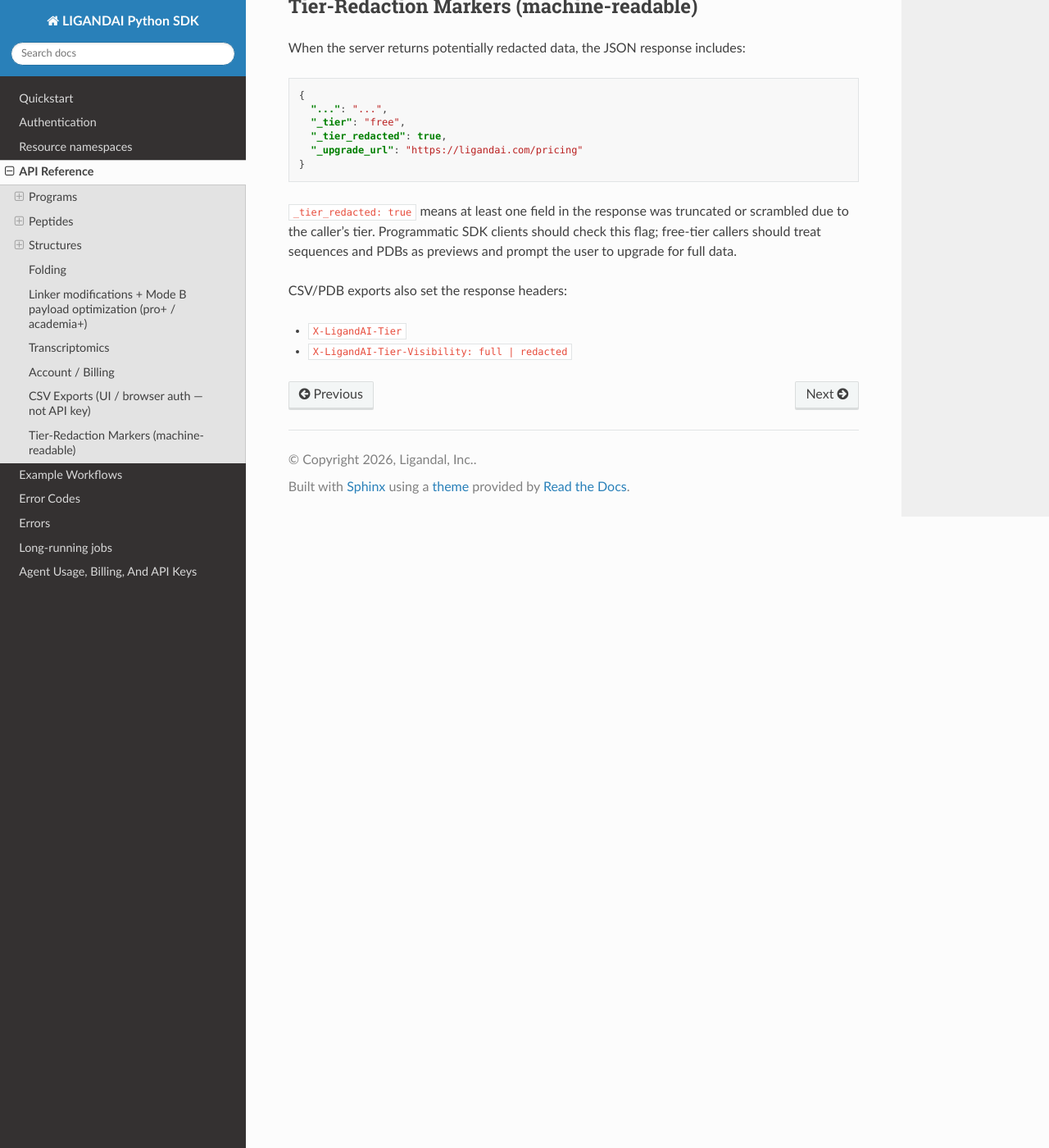
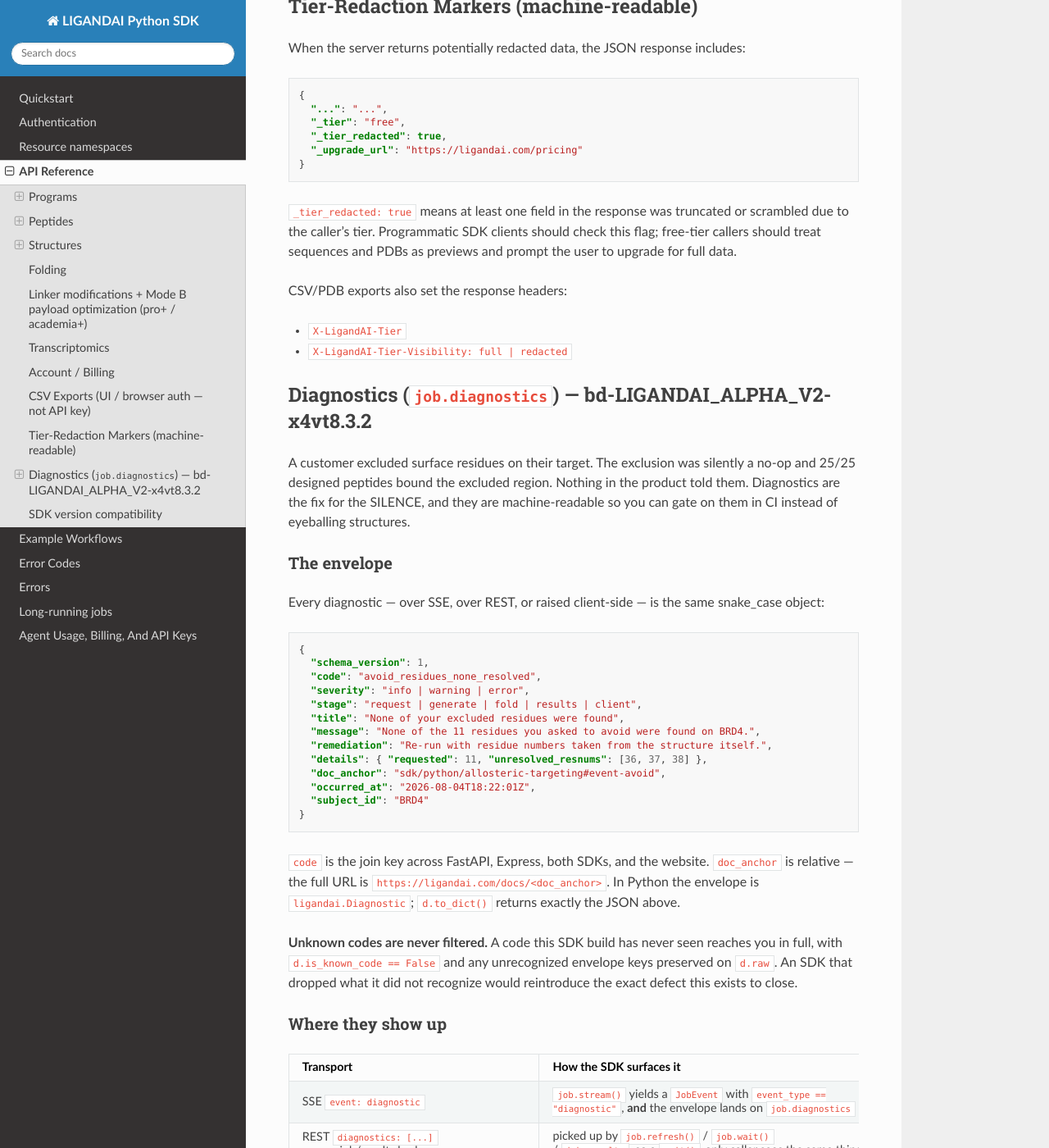
Before and after one commit to Ligandal-Inc/LigandAI-Official-SDK, a Sphinx documentation site: the page built from docs/api_reference.md, in a window 1280 px wide and 1400 px high, scrolled down 12542 px. Shown: the whole window at 82% size. Built offline with Sphinx 7.4.7 and the Read the Docs theme 3.1.0, drawn with Linux system fonts in a browser that asks for light colours; pages that are not in the unit, such as notebooks, are missing from menus; some of the changed text lies outside the part shown.

Commit message:
docs(sdk): document the diagnostics surface and version advisory [bd-LIGANDAI_ALPHA_V2-x4vt8.3.2]
README gains a "Diagnostics — did the run actually do what you asked?" section
led by the customer failure it exists to prevent, with the CI gate
(diagnostics_at_least("error")), the LigandAIDiagnosticWarning escalation
filter, the client-side TargetingValidationResult.diagnostics accessor, and the
version advisory. docs/api_reference.md gains the full wire envelope, the
transport table (SSE / REST / legacy / client-side / headers), the complete
code registry with severities, and the GET /api/sdk/compatibility contract.

Both spell out that unknown codes are never filtered — that property is the
whole contract, so it belongs in the docs, not only in the tests.

doc_anchor values are relative; the full URL is
https://ligandai.com/docs/<doc_anchor>.

CHANGELOG records everything under [Unreleased]. NO version bump and NO publish
— pyproject stays at 0.11.0.

````diff
--- a/docs/api_reference.md
+++ b/docs/api_reference.md
@@ -555,3 +555,147 @@
 CSV/PDB exports also set the response headers:
 - `X-LigandAI-Tier`
 - `X-LigandAI-Tier-Visibility: full | redacted`
+
+## Diagnostics (`job.diagnostics`) — bd-LIGANDAI_ALPHA_V2-x4vt8.3.2
+
+A customer excluded surface residues on their target. The exclusion was
+silently a no-op and 25/25 designed peptides bound the excluded region.
+Nothing in the product told them. Diagnostics are the fix for the SILENCE,
+and they are machine-readable so you can gate on them in CI instead of
+eyeballing structures.
+
+### The envelope
+
+Every diagnostic — over SSE, over REST, or raised client-side — is the same
+snake_case object:
+
+```json
+{
+  "schema_version": 1,
+  "code": "avoid_residues_none_resolved",
+  "severity": "info | warning | error",
+  "stage": "request | generate | fold | results | client",
+  "title": "None of your excluded residues were found",
+  "message": "None of the 11 residues you asked to avoid were found on BRD4.",
+  "remediation": "Re-run with residue numbers taken from the structure itself.",
+  "details": { "requested": 11, "unresolved_resnums": [36, 37, 38] },
+  "doc_anchor": "sdk/python/allosteric-targeting#event-avoid",
+  "occurred_at": "2026-08-04T18:22:01Z",
+  "subject_id": "BRD4"
+}
+```
+
+`code` is the join key across FastAPI, Express, both SDKs, and the website.
+`doc_anchor` is relative — the full URL is
+`https://ligandai.com/docs/<doc_anchor>`. In Python the envelope is
+`ligandai.Diagnostic`; `d.to_dict()` returns exactly the JSON above.
+
+**Unknown codes are never filtered.** A code this SDK build has never seen
+reaches you in full, with `d.is_known_code == False` and any unrecognized
+envelope keys preserved on `d.raw`. An SDK that dropped what it did not
+recognize would reintroduce the exact defect this exists to close.
+
+### Where they show up
+
+| Transport | How the SDK surfaces it |
+| --- | --- |
+| SSE `event: diagnostic` | `job.stream()` yields a `JobEvent` with `event_type == "diagnostic"`, **and** the envelope lands on `job.diagnostics` |
+| REST `diagnostics: [...]` on any job/results body | picked up by `job.refresh()` / `job.wait()` / `job.results`, so a `wait()`-only caller sees the same thing |
+| Legacy `target_residues_applied` / `avoid_residues_applied` / `targeting_warning` | normalized locally into the same envelopes, so an older server still surfaces the problem |
+| Client-side pre-flight (before any HTTP call) | `TargetingValidationResult.diagnostics` (`stage == "client"`) |
+| `X-LigandAI-SDK-*` response headers | `sdk_outdated` / `sdk_unsupported` / `sdk_version_unknown` |
+
+Severity `warning` and above additionally raises a
+`LigandAITargetingWarning` on the `warnings` channel, so a caller who never
+reads `job.diagnostics` is still told. Repeats do not re-warn — a polling
+`wait()` loop warns once.
+
+### Reading them
+
+```python
+job = client.peptides.generate(
+    gene="BRD4",
+    avoid_residues=[{"chain": "A", "start": 36, "end": 46}],
+)
+job.wait()
+
+for d in job.diagnostics:
+    print(d.severity, d.code, d.message, d.remediation, d.details)
+
+# Gate a pipeline on it — this is the check the customer never had:
+if job.diagnostics_at_least("error"):
+    raise SystemExit("targeting did not do what was asked")
+
+job.worst_diagnostic_severity   # "error" | "warning" | "info" | None
+```
+
+Escalate the warning channel to an exception instead:
+
+```python
+import warnings
+from ligandai import LigandAIDiagnosticWarning
+
+warnings.simplefilter("error", LigandAIDiagnosticWarning)
+```
+
+### Code registry
+
+`ligandai.DIAGNOSTIC_CODES` is the taxonomy this build knows;
+`ligandai.known_codes()` lists them. It mirrors the platform registry
+(`shared/warnings.json`) — adding a code is additive, renaming one is a
+breaking wire change.
+
+| code | severity | stage |
+| --- | --- | --- |
+| `avoid_residues_unresolved` | warning | generate |
+| `avoid_residues_none_resolved` | **error** | generate |
+| `target_residues_unresolved` | warning | generate |
+| `target_residues_none_resolved` | **error** | generate |
+| `degenerate_pocket_after_avoid` | **error** | generate |
+| `avoid_conformance_violation` | warning | fold |
+| `avoid_conformance_clean` | info | fold |
+| `avoid_conformance_unavailable` | info | fold |
+| `param_ignored` | warning | request |
+| `param_dropped_in_transport` | warning | request |
+| `sdk_outdated` | warning | client |
+| `sdk_unsupported` | **error** | client |
+| `sdk_version_unknown` | info | client |
+| `targeting_region_swapped` | info | client |
+| `targeting_chain_ambiguous` | warning | client |
+| `avoid_shell_disabled` | info | client |
+| `degenerate_pocket_risk` | warning | client |
+| `targeting_contradiction` | warning | client |
+
+The last five are raised by the SDK itself before any HTTP call.
+
+## SDK version compatibility
+
+`GET /api/sdk/compatibility` — no tier required.
+
+The platform advertises SDK compatibility on **every** response, so the
+check costs no extra round-trip:
+
+| Header | Values |
+| --- | --- |
+| `X-LigandAI-SDK-Status` | `current` \| `outdated` \| `unsupported` \| `unknown` |
+| `X-LigandAI-SDK-Latest` | newest published SDK version |
+| `X-LigandAI-SDK-Min-Supported` | oldest version the server still vouches for |
+
+Anything other than `current` produces an `sdk_outdated` /
+`sdk_unsupported` / `sdk_version_unknown` diagnostic, with the exact upgrade
+command in `details["upgrade_command"]`, and (for `warning` and above) a
+`LigandAIVersionWarning` — **once per process**. This matters because an SDK
+build old enough to predate a wire change is exactly the client that
+silently drops a request parameter.
+
+The SDK **never upgrades itself**. Opt out with
+`LIGANDAI_SKIP_VERSION_CHECK=1` (shared with the PyPI update nag) or
+`LIGANDAI_SKIP_SERVER_VERSION_CHECK=1`. For an explicit on-demand check:
+
+```python
+for d in client.check_compatibility():
+    print(d.code, d.message, d.details["upgrade_command"])
+```
+
+Returns `[]` when the client is current, and also `[]` against a server
+that has no such endpoint.
````
Also changed, not shown: CHANGELOG.md (+71 -0 lines), README.md (+86 -0 lines).
